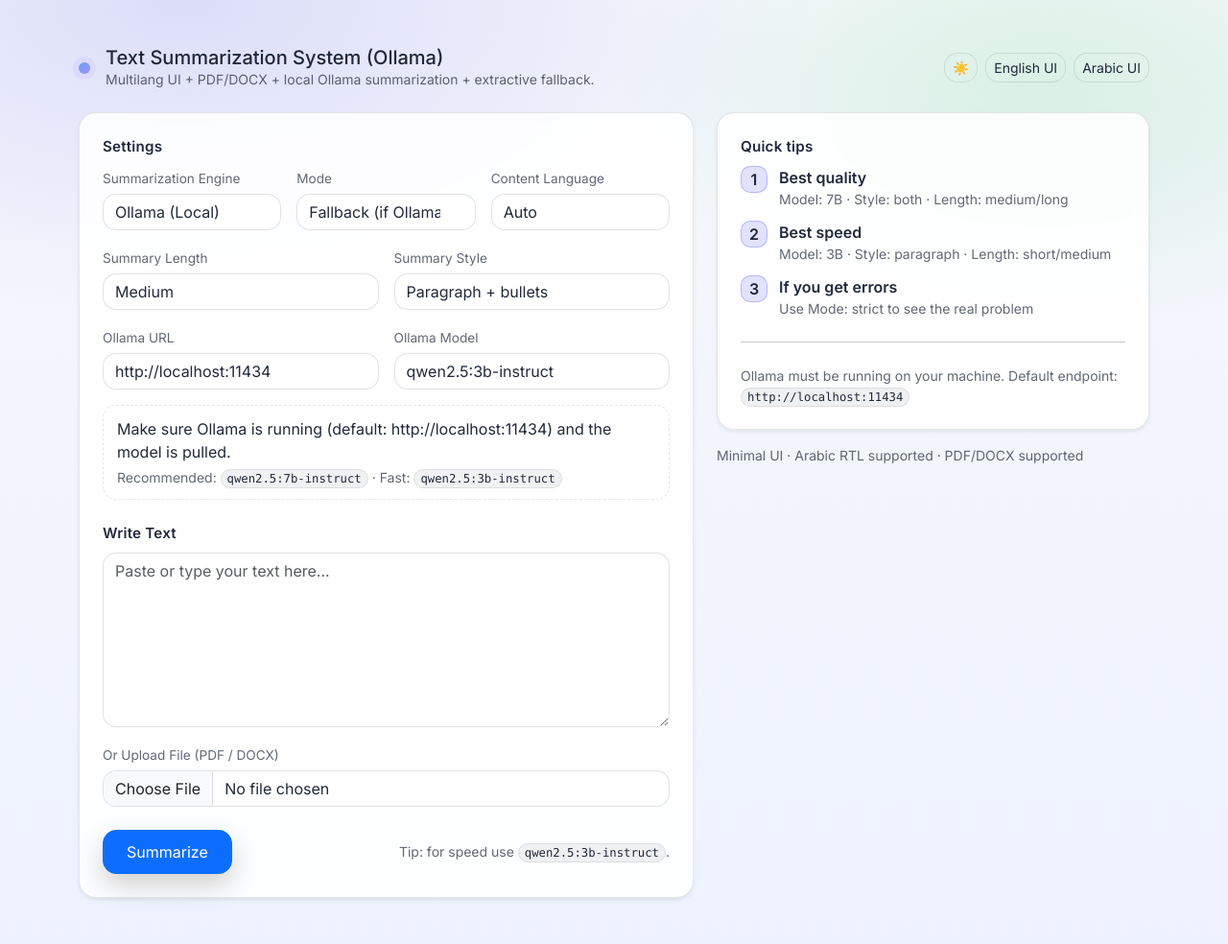
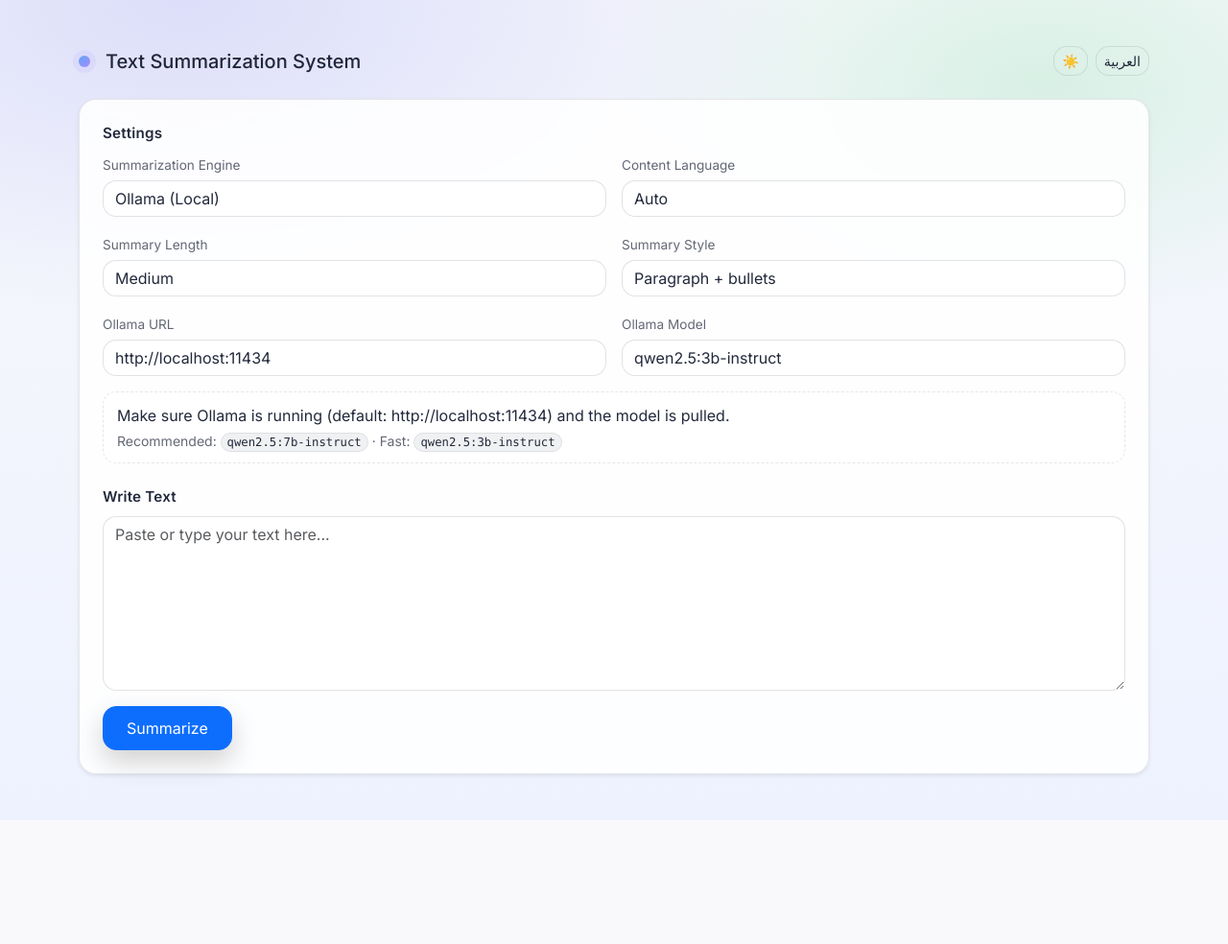
Before and after one commit to saifkhalil/text_summarizer, a FastAPI app: page / in a window 1280 px wide. Shown: the whole page at 96% size. After the commit the page ends 817 px from the top, so only its background shows below. Run offline with FastAPI, Linux system fonts and the light colour scheme.

Commit message:
add ollama model

```diff
--- a/app.py
+++ b/app.py
@@ -1,4 +1,7 @@
 import os, uuid
+from dotenv import load_dotenv
+load_dotenv()
+
 from fastapi import FastAPI, Request, UploadFile, File, Form
 from fastapi.responses import HTMLResponse
 from fastapi.templating import Jinja2Templates
@@ -7,12 +10,13 @@ from fastapi.staticfiles import StaticFiles
 from file_extractors import extract_text_from_pdf, extract_text_from_docx
 from summarizer import summarize_text
 from i18n import t
+import requests
 
 BASE_DIR = os.path.dirname(os.path.abspath(__file__))
 UPLOAD_DIR = os.path.join(BASE_DIR, "uploads")
 os.makedirs(UPLOAD_DIR, exist_ok=True)
 
-app = FastAPI(title="Text Summarization System (Ollama v6)")
+app = FastAPI(title="Text Summarization System")
 templates = Jinja2Templates(directory=os.path.join(BASE_DIR, "templates"))
 app.mount("/static", StaticFiles(directory=os.path.join(BASE_DIR, "static")), name="static")
 
@@ -30,6 +34,15 @@ def index(request: Request, ui_lang: str="en"):
     ui_lang = safe_ui_lang(ui_lang)
     return templates.TemplateResponse("index.html", {"request":request, "ui_lang":ui_lang, "t":lambda k: t(ui_lang,k)})
 
+@app.get("/api/models")
+def get_cloud_models():
+    try:
+        resp = requests.get("https://ollama.com/api/tags", timeout=5)
+        resp.raise_for_status()
+        return resp.json()
+    except Exception as e:
+        return {"models": [], "error": str(e)}
+
 @app.post("/summarize", response_class=HTMLResponse)
 async def summarize(
     request: Request,
@@ -40,18 +53,41 @@ async def summarize(
     style: str = Form(default="both"),
     ollama_url: str = Form(default=os.getenv("OLLAMA_URL","http://localhost:11434")),
     model: str = Form(default=os.getenv("OLLAMA_MODEL","qwen2.5:7b-instruct")),
-    ollama_api_key: str = Form(default=os.getenv("OLLAMA_API_KEY","")),
     input_text: str = Form(default=""),
     length: str = Form(default="medium"),
     file: UploadFile = File(default=None),
 ):
+    ollama_api_key = os.getenv("OLLAMA_API_KEY", "")
     ui_lang = safe_ui_lang(ui_lang)
     content_lang = content_lang if content_lang in ("auto","en","ar") else "auto"
-    engine = engine if engine in ("ollama","extractive") else "ollama"
+    engine = engine if engine in ("ollama_local","ollama_cloud","ollama","extractive") else "ollama_local"
+    if engine == "ollama":
+        engine = "ollama_local"
     mode = mode if mode in ("strict","fallback") else "fallback"
     style = style if style in ("paragraph","bullets","both") else "both"
 
+
     text = (input_text or "").strip()
+    # Server-side validation for Cloud mode
+    if engine == "ollama_cloud":
+        if not (ollama_url or "").strip() or not (model or "").strip():
+            return templates.TemplateResponse("result.html", {
+                "request":request,"ui_lang":ui_lang,"t":lambda k: t(ui_lang,k),
+                "error": t(ui_lang,"err_cloud_requires_url_model"),"engine_error":"",
+                "original":text,"summary":"",
+                "wc_original":word_count(text),"wc_summary":0,"detected_lang":"","content_lang":content_lang,
+                "length":length,"engine":engine,"used_engine":engine,"mode":mode,"style":style,
+                "ollama_url":ollama_url,"model":model
+            })
+        if not (ollama_api_key or "").strip():
+            return templates.TemplateResponse("result.html", {
+                "request":request,"ui_lang":ui_lang,"t":lambda k: t(ui_lang,k),
+                "error": t(ui_lang, "err_cloud_requires_key"),"engine_error":"",
+                "original":text,"summary":"",
+                "wc_original":word_count(text),"wc_summary":0,"detected_lang":"","content_lang":content_lang,
+                "length":length,"engine":engine,"used_engine":engine,"mode":mode,"style":style,
+                "ollama_url":ollama_url,"model":model
+            })
 
     if file and file.filename:
         ext = os.path.splitext(file.filename.lower())[1]
--- a/requirements.txt
+++ b/requirements.txt
@@ -8,3 +8,6 @@ sumy
 nltk
 numpy
 requests
+ollama
+python-dotenv
+a2wsgi
--- a/templates/index.html
+++ b/templates/index.html
@@ -13,13 +13,17 @@
 </head>
 
 <body>
+  <div id="loadingOverlay" class="loading-overlay" style="display: none !important;">
+    <div class="spinner-container"></div>
+    <div class="loading-text">{{ t("loading") }}</div>
+  </div>
+
   <div class="container py-5">
     <div class="d-flex align-items-center justify-content-between mb-4">
       <div class="d-flex align-items-center gap-3">
         <div class="brand-dot"></div>
         <div>
           <div class="h5 mb-0">{{ t("app_title") }}</div>
-          <div class="text-muted small">{{ t("hint") }}</div>
         </div>
       </div>
 
@@ -28,13 +32,14 @@
                 onclick="window.__toggleTheme && window.__toggleTheme()" aria-pressed="false" title="Theme">
           🌙
         </button>
-        <a class="btn btn-ghost btn-sm" href="/?ui_lang=en">{{ t("ui_en") }}</a>
-        <a class="btn btn-ghost btn-sm" href="/?ui_lang=ar">{{ t("ui_ar") }}</a>
+        <a class="btn btn-ghost btn-sm" href="/?ui_lang={{ 'en' if ui_lang == 'ar' else 'ar' }}">
+          {{ 'English' if ui_lang == 'ar' else 'العربية' }}
+        </a>
       </div>
     </div>
 
     <div class="row g-4">
-      <div class="col-lg-7">
+      <div class="col-lg-12">
         <div class="card glass-card shadow-sm">
           <div class="card-body p-4">
             <form action="/summarize" method="post" enctype="multipart/form-data">
@@ -42,7 +47,7 @@
 
               <div class="section-title mb-2">Settings</div>
               <div class="row g-3 mb-3">
-                <div class="col-md-4">
+                <div class="col-md-6">
                   <label class="form-label label-muted">{{ t("engine") }}</label>
                   <select class="form-select form-select-modern" name="engine" id="engineSelect">
                     <option value="ollama_local" selected>{{ t("engine_ollama_local") }}</option>
@@ -51,15 +56,7 @@
                   </select>
                 </div>
 
-                <div class="col-md-4">
-                  <label class="form-label label-muted">{{ t("mode") }}</label>
-                  <select class="form-select form-select-modern" name="mode">
-                    <option value="fallback" selected>{{ t("fallback") }}</option>
-                    <option value="strict">{{ t("strict") }}</option>
-                  </select>
-                </div>
-
-                <div class="col-md-4">
+                <div class="col-md-6">
                   <label class="form-label label-muted">{{ t("content_lang") }}</label>
                   <select class="form-select form-select-modern" name="content_lang">
                     <option value="auto" selected>{{ t("auto") }}</option>
@@ -88,54 +85,19 @@
               </div>
 
               <div class="row g-3 mb-4">
-                <div class="col-12" id="cloudPresetGroup">
-                  <label class="form-label label-muted">{{ t("cloud_preset") }}</label>
-                  <select class="form-select form-select-modern" id="cloudPreset">
-                    <option value="custom" selected>{{ t("preset_custom") }}</option>
-                    <option value="company">{{ t("preset_company") }}</option>
-                    <option value="home">{{ t("preset_home") }}</option>
-                  </select>
-                  <div class="text-muted small mt-1">{{ t("cloud_preset_hint") }}</div>
+                <div class="col-md-6" id="ollamaUrlGroup">
+                  <label class="form-label label-muted">{{ t("ollama_url") }}</label>
+                  <input class="form-control form-control-modern" name="ollama_url" id="ollamaUrl" value="http://localhost:11434"/>
                 </div>
-
-                <div class="col-md-6">
-                  <label class="form-label label-muted">{{ t("ollama_url") }}</label>
-                  <input class="form-control form-control-modern" name="ollama_url" value="http://localhost:11434"/>
+                <div class="col-md-6" id="ollamaModelGroup">
+                  <label class="form-label label-muted">{{ t("ollama_model") }}</label>
+                  <input class="form-control form-control-modern" name="model" id="ollamaModel" value="qwen2.5:3b-instruct"/>
+                  <select class="form-select form-select-modern" id="ollamaModelList" style="display:none;"></select>
                 </div>
-                <div class="col-md-6">
-                  <label class="form-label label-muted">{{ t("ollama_model") }}</label>
-                  <input class="form-control form-control-modern" name="model" value="qwen2.5:3b-instruct"/>
-                </div>
-                  <div class="col-12" id="apiKeyGroup">
-              <label class="form-label label-muted">{{ t("ollama_api_key") }}</label>
-
-              <div class="input-group">
-                <input
-                  class="form-control form-control-modern"
-                  type="password"
-                  name="ollama_api_key"
-                  id="ollamaApiKey"
-                  placeholder="{{ t('ollama_api_key_ph') }}"
-                  autocomplete="off"
-                />
-                <button
-                  class="btn btn-ghost"
-                  type="button"
-                  id="apiKeyToggle"
-                  title="{{ t('show_hide') }}"
-                >
-                  👁️
-                </button>
-              </div>
-
-              <div class="text-muted small mt-1">
-                {{ t("ollama_api_key_hint") }}
-              </div>
-            </div>
                 <div class="col-12">
                   <div class="note">
                     {{ t("ollama_note") }}
-                    <div class="small text-muted mt-1">
+                    <div id="ollamaModelHint" class="small text-muted mt-1">
                       Recommended: <code>qwen2.5:7b-instruct</code> · Fast: <code>qwen2.5:3b-instruct</code>
                     </div>
                   </div>
@@ -148,140 +110,144 @@
                           placeholder="{{ t('write_text_ph') }}"></textarea>
               </div>
 
-              <div class="mb-4">
-                <label class="form-label label-muted">{{ t("or_upload") }}</label>
-                <input class="form-control form-control-modern" type="file" name="file" accept=".pdf,.docx">
-              </div>
+              <div id="formErrorHost"></div>
 
               <div class="d-flex align-items-center justify-content-between gap-3">
                 <button class="btn btn-primary btn-modern px-4" type="submit">
                   {{ t("summarize") }}
                 </button>
-
-                <div class="small text-muted">
-                  Tip: for speed use <code>qwen2.5:3b-instruct</code>.
-                </div>
               </div>
             </form>
           </div>
         </div>
       </div>
 
-      <div class="col-lg-5">
-        <div class="card glass-card shadow-sm">
-          <div class="card-body p-4">
-            <div class="section-title mb-2">{{ t("quick_tips") }}</div>
-
-            <div class="mini-list">
-              <div class="mini-item">
-                <div class="mini-badge">1</div>
-                <div>
-                  <div class="fw-semibold">{{ t("tip_best_quality") }}</div>
-                  <div class="text-muted small">{{ t("tip_best_quality_desc") }}</div>
-                </div>
-              </div>
-
-              <div class="mini-item">
-                <div class="mini-badge">2</div>
-                <div>
-                  <div class="fw-semibold">{{ t("tip_best_speed") }}</div>
-                  <div class="text-muted small">{{ t("tip_best_speed_desc") }}</div>
-                </div>
-              </div>
-
-              <div class="mini-item">
-                <div class="mini-badge">3</div>
-                <div>
-                  <div class="fw-semibold">{{ t("tip_errors") }}</div>
-                  <div class="text-muted small">{{ t("tip_errors_desc") }}</div>
-                </div>
-              </div>
-            </div>
-
-            <hr class="my-4">
-
-            <div class="small text-muted">
-              Ollama must be running on your machine. Default endpoint:
-              <code>http://localhost:11434</code>
-            </div>
-          </div>
-        </div>
-
-        <div class="mt-3 small text-muted">
-          Minimal UI · Arabic RTL supported · PDF/DOCX supported
-        </div>
-      </div>
     </div>
   </div>
 
   <script>
 (function(){
-  const PRESETS = {
-    company: { url: "https://your-company-ollama-endpoint", model: "qwen2.5:7b-instruct" },
-    home:    { url: "https://your-home-ollama-endpoint",    model: "qwen2.5:7b-instruct" },
-    custom:  null
-  };
-
-  function setApiKeyVisible(visible){
-    const input = document.getElementById("ollamaApiKey");
-    const btn = document.getElementById("apiKeyToggle");
-    if(!input || !btn) return;
-    input.type = visible ? "text" : "password";
-    btn.textContent = visible ? "🙈" : "👁️";
-  }
-
-  function applyPreset(){
-    const preset = document.getElementById("cloudPreset")?.value || "custom";
-    const url = document.getElementById("ollamaUrl");
-    const model = document.getElementById("ollamaModel");
-    const data = PRESETS[preset];
-    if(!data || !url || !model) return;
-    url.value = data.url;
-    model.value = data.model;
+  function setVisible(el, visible){
+    if(!el) return;
+    el.style.display = visible ? "block" : "none";
   }
 
   function updateOllamaForm(){
     const engine = document.getElementById("engineSelect")?.value || "ollama_local";
 
     const url = document.getElementById("ollamaUrl");
-    const model = document.getElementById("ollamaModel");
+    const modelInput = document.getElementById("ollamaModel");
+    const modelList = document.getElementById("ollamaModelList");
 
-    const apiGroup = document.getElementById("apiKeyGroup");
-    const key = document.getElementById("ollamaApiKey");
-    const presetGroup = document.getElementById("cloudPresetGroup");
-    const preset = document.getElementById("cloudPreset");
+    const hint = document.getElementById("ollamaModelHint");
 
     const isOllama = (engine === "ollama_local" || engine === "ollama_cloud");
     const isCloud  = (engine === "ollama_cloud");
 
+    if(hint){
+      if(isCloud){
+        hint.innerHTML = 'Recommended: <code>gpt-oss:120b</code> · Fast: <code>gpt-oss:20b</code>';
+      } else {
+        hint.innerHTML = 'Recommended: <code>qwen2.5:7b-instruct</code> · Fast: <code>qwen2.5:3b-instruct</code>';
+      }
+    }
+
     if(url){
       url.disabled = !isOllama;
+      if(isCloud){
+        url.value = "https://ollama.com/";
+        url.readOnly = true;
+      } else {
+        url.readOnly = false;
+        if(url.value === "https://ollama.com/") {
+          url.value = "http://localhost:11434";
+        }
+      }
       url.placeholder = isCloud ? "{{ t('ollama_url_cloud_ph') }}" : "{{ t('ollama_url_local_ph') }}";
     }
-    if(model) model.disabled = !isOllama;
 
-    if(presetGroup) presetGroup.style.display = isCloud ? "block" : "none";
-    if(preset) preset.disabled = !isCloud;
+    if(modelInput && modelList){
+      modelInput.disabled = !isOllama;
+      if(isCloud){
+        modelInput.style.display = "none";
+        modelInput.name = ""; // Remove name so it's not submitted
+        modelList.style.display = "block";
+        modelList.name = "model"; // Give name to the select
+        modelList.disabled = false;
+        fetchCloudModels();
+      } else {
+        modelInput.style.display = "block";
+        modelInput.name = "model";
+        modelList.style.display = "none";
+        modelList.name = "";
+        modelList.disabled = true;
+      }
+    }
+  }
 
-    if(apiGroup) apiGroup.style.display = isCloud ? "block" : "none";
-    if(key) key.disabled = !isCloud;
+  async function fetchCloudModels(){
+    const modelList = document.getElementById("ollamaModelList");
+    if(!modelList) return;
 
-    // if switching away from cloud, hide key as password again
-    if(!isCloud) setApiKeyVisible(false);
+    // Only fetch if it's empty or only has the loading/fallback message
+    if (modelList.options.length > 1 && modelList.value !== "") return;
+
+    modelList.innerHTML = '<option value="">Loading models...</option>';
+    try {
+      const resp = await fetch("/api/models");
+      const data = await resp.json();
+      if(data && data.models){
+        modelList.innerHTML = "";
+        data.models.forEach(m => {
+          const opt = document.createElement("option");
+          opt.value = m.name;
+          opt.textContent = m.name;
+          if(m.name === "gpt-oss:20b") opt.selected = true;
+          modelList.appendChild(opt);
+        });
+      }
+    } catch(e) {
+      console.error("Failed to fetch models", e);
+      modelList.innerHTML = '<option value="gpt-oss:120b">gpt-oss:120b</option>';
+    }
+  }
+
+  function showFormError(msg){
+    const host = document.getElementById("formErrorHost");
+    if(!host) return alert(msg);
+    host.innerHTML = '<div class="alert mt-3"><div class="fw-semibold">'+msg+'</div></div>';
+  }
+
+  function validateBeforeSubmit(ev){
+    const engine = document.getElementById("engineSelect")?.value || "ollama_local";
+
+    // Check if cloud mode requirements are met
+    if(engine === "ollama_cloud") {
+      const url = (document.getElementById("ollamaUrl")?.value || "").trim();
+      let model = (document.getElementById("ollamaModelList")?.value || "").trim();
+
+      if(!url || !model){
+        ev.preventDefault();
+        showFormError("{{ t('err_cloud_requires_url_model') }}");
+        return false;
+      }
+    }
+
+    // If validation passes, show loading overlay
+    const overlay = document.getElementById("loadingOverlay");
+    if (overlay) {
+      overlay.setAttribute("style", "display: flex !important;");
+    }
+
+    return true;
   }
 
   document.addEventListener("DOMContentLoaded", function(){
     const sel = document.getElementById("engineSelect");
-    const preset = document.getElementById("cloudPreset");
-    const eye = document.getElementById("apiKeyToggle");
+    const form = document.querySelector("form[action='/summarize']");
 
     if(sel) sel.addEventListener("change", updateOllamaForm);
-    if(preset) preset.addEventListener("change", function(){ applyPreset(); });
-    if(eye) eye.addEventListener("click", function(){
-      const input = document.getElementById("ollamaApiKey");
-      if(!input) return;
-      setApiKeyVisible(input.type === "password");
-    });
+    if(form) form.addEventListener("submit", validateBeforeSubmit);
 
     updateOllamaForm();
   });
--- a/templates/result.html
+++ b/templates/result.html
@@ -34,6 +34,9 @@
                 onclick="window.__toggleTheme && window.__toggleTheme()" aria-pressed="false" title="Theme">
           🌙
         </button>
+        <a class="btn btn-ghost btn-sm" href="/?ui_lang={{ 'en' if ui_lang == 'ar' else 'ar' }}">
+          {{ 'English' if ui_lang == 'ar' else 'العربية' }}
+        </a>
         <a class="btn btn-ghost btn-sm" href="/?ui_lang={{ ui_lang }}">{{ t("back") }}</a>
       </div>
     </div>
--- /dev/null
+++ b/wsgi_app.py
@@ -0,0 +1,5 @@
+from a2wsgi import ASGIMiddleware
+from app import app
+
+# This is the object PythonAnywhere's WSGI server will look for
+application = ASGIMiddleware(app)
```
Also changed, not shown: i18n.py (+12 -34 lines), static/style.css (+35 -0 lines), summarizer.py (+53 -34 lines).
